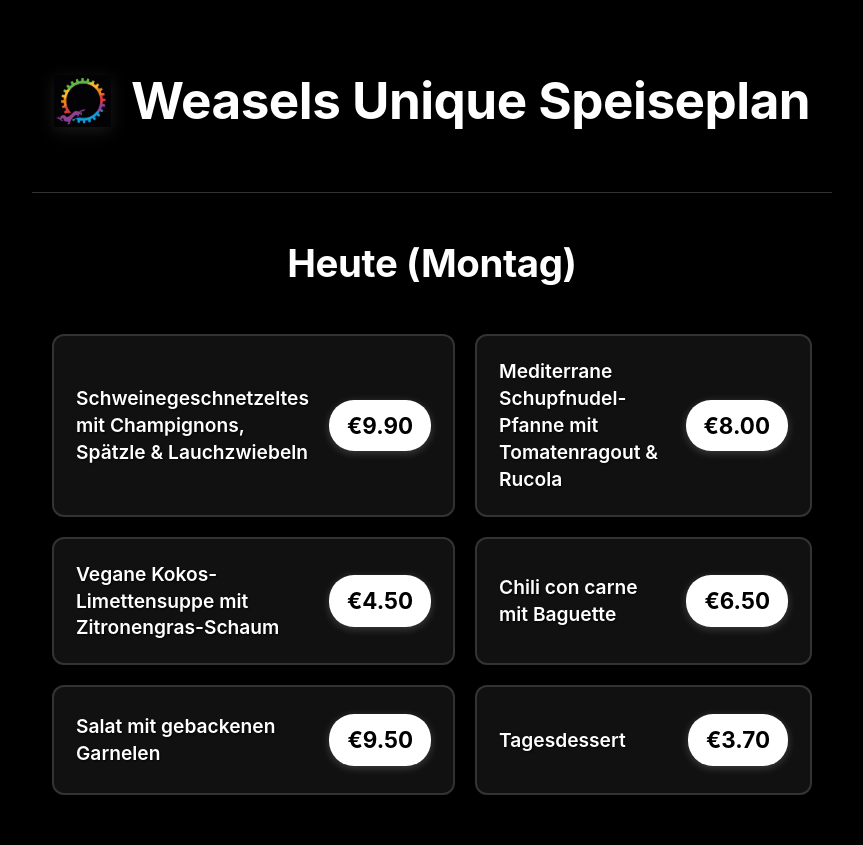
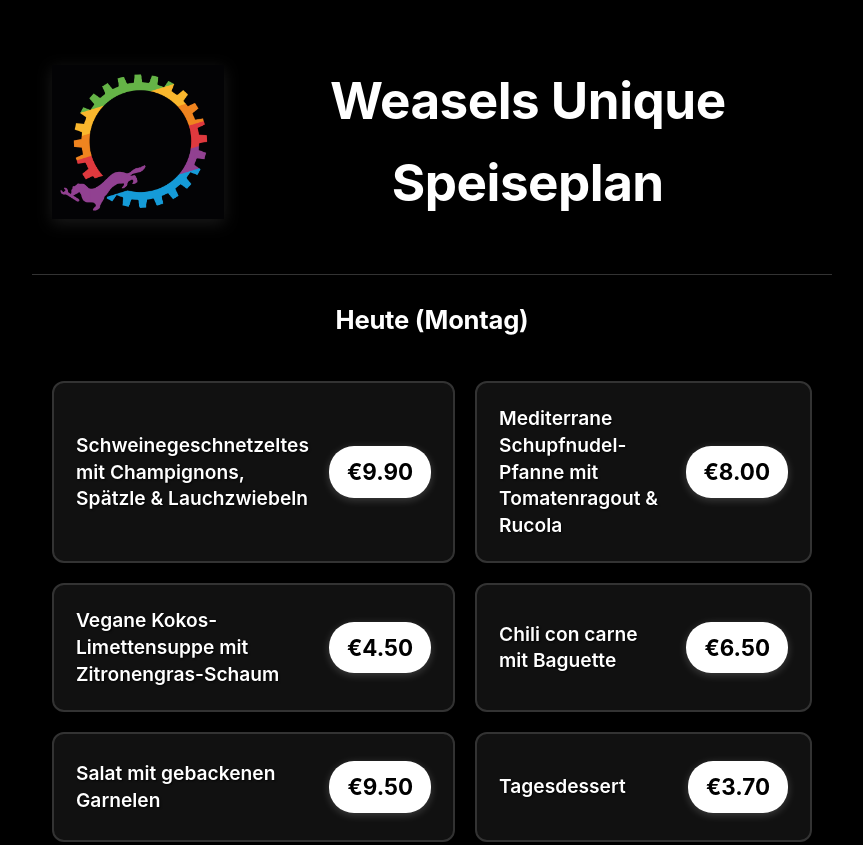
Before and after one commit to michaelwrasmann/cafe-unique-menu, a plain HTML site: page index.html in a window 1280 px wide. Shown: the top 845 px of the page, without its empty margins (208-1071 px from the left). Drawn offline with Linux system fonts and the light colour scheme.

Commit message:
Update index.html

```diff
--- a/index.html
+++ b/index.html
@@ -60,7 +60,7 @@
         }
 
         .content {
-            padding: 40px 20px;
+            padding: 25px 20px;
             text-align: center;
         }
 
@@ -340,11 +340,11 @@
             }
 
             .logo-img {
-                height: 3.2rem;
+                height: 9.6rem;
             }
 
             .section-title {
-                font-size: 2.4rem;
+                font-size: 1.6rem;
             }
 
             .menu-item-name {
@@ -373,11 +373,11 @@
             }
 
             .logo-img {
-                height: 3.6rem;
+                height: 10.8rem;
             }
 
             .section-title {
-                font-size: 2.8rem;
+                font-size: 1.8rem;
             }
 
             .menu-item-name {
```
